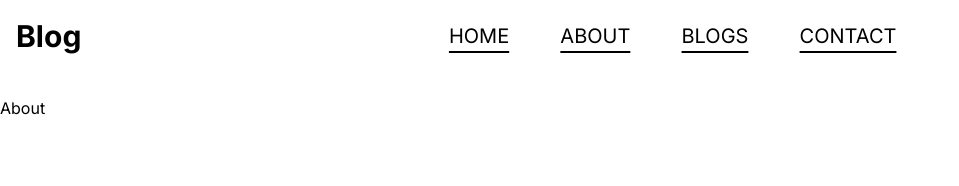
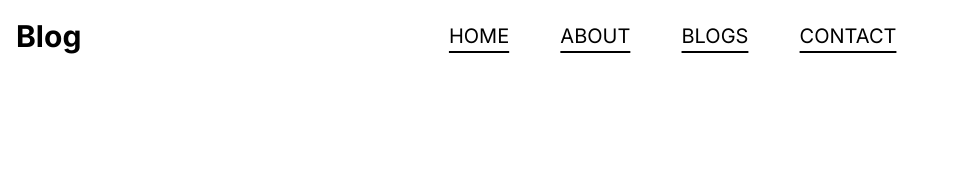
Before and after one commit to saagarbhujel/Blog_, a Next.js app: page /about in a window 1280 px wide. Shown: the top 186 px of the page, without its empty margins (0-959 px from the left). Built offline with nearby package versions, Linux system fonts and the light colour scheme.

Commit message:
about added

```diff
--- a/src/app/about/page.tsx
+++ b/src/app/about/page.tsx
@@ -2,7 +2,7 @@ import React from 'react'
 
 const About = () => {
   return (
-    <div className='mt-[6rem]'>About</div>
+    <div className='mt-[6rem]'></div>
   )
 }
 
```
